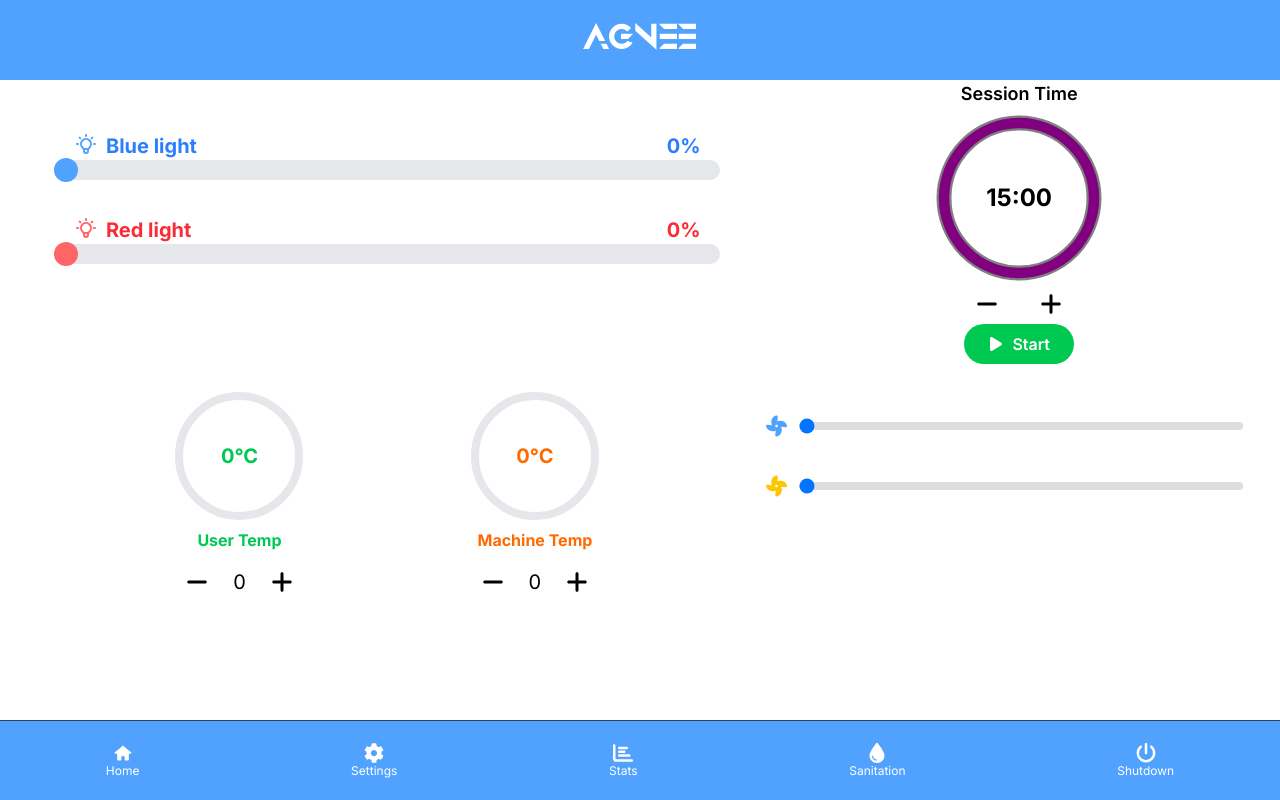
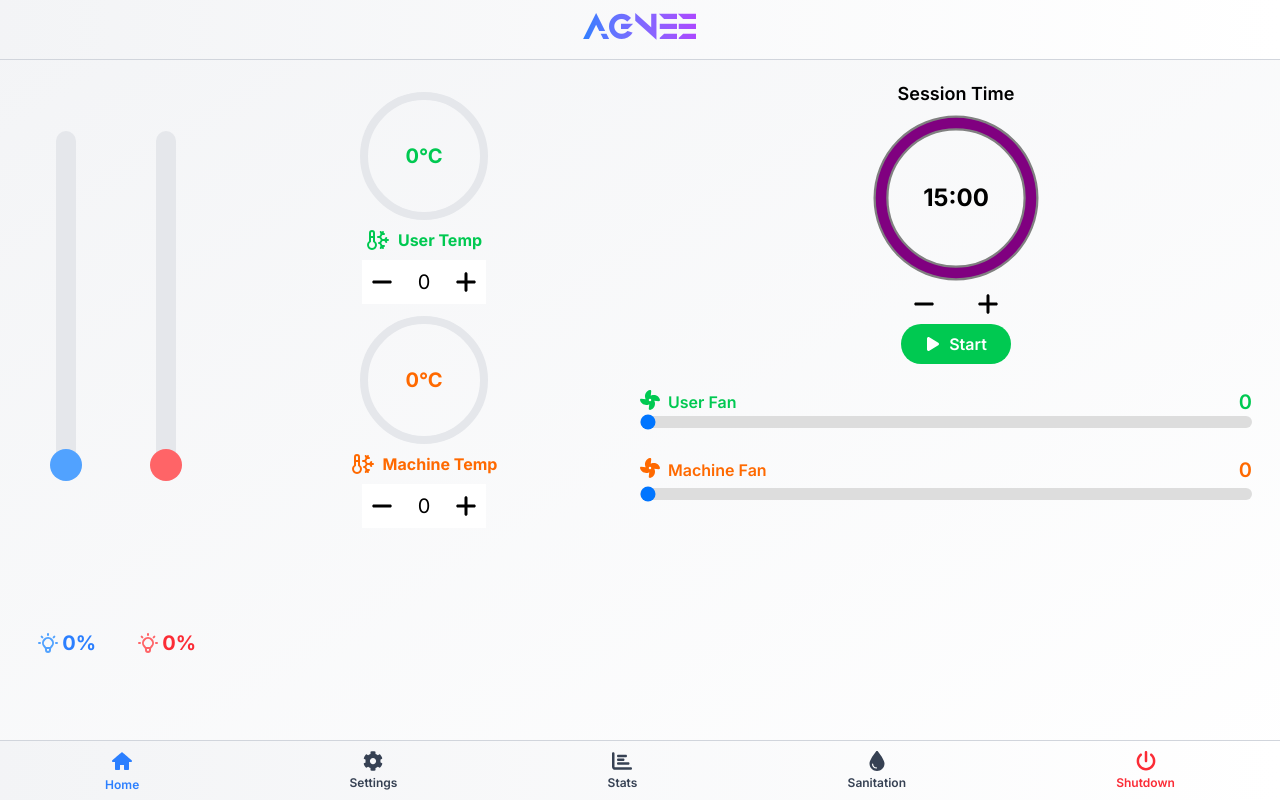
Before and after one commit to Fardin2112/Agnne, a React (Vite) app in the folder client/: page / in a window 1280 px wide. Built offline with nearby package versions, Linux system fonts and the light colour scheme; no server answers.

Commit message:
update UI

```diff
--- a/client/src/App.jsx
+++ b/client/src/App.jsx
@@ -21,7 +21,7 @@ function App() {
   return (
     <div
       className={`h-screen w-screen flex flex-col ${
-        isDarkMode ? "bg-black text-white" : "bg-white text-black"
+        isDarkMode ? "bg-gradient-to-br from-gray-900 to-black text-white" : "bg-gradient-to-br from-gray-100 to-white text-black"
       }`}
     >
       {showAnimation ? (
--- a/client/src/components/AgneeAnimation.jsx
+++ b/client/src/components/AgneeAnimation.jsx
@@ -1,30 +1,145 @@
-import { motion } from "framer-motion";
-import bgvedio from '../assets/vedios/Agnee.mp4';
-import logo from '../assets/AGNEE_LOGO.png';
+import { motion, AnimatePresence } from "framer-motion";
+import { useEffect, useState } from "react";
 
 const AgneeAnimation = () => {
+  const [isVisible, setIsVisible] = useState(true);
+
+  // Auto-dismiss after 4 seconds
+  useEffect(() => {
+    const timer = setTimeout(() => {
+      setIsVisible(false);
+    }, 4000);
+    return () => clearTimeout(timer);
+  }, []);
+
+  // Variants for each letter
+  const letterVariants = {
+    initial: {
+      opacity: 0,
+      y: 100,
+      rotateX: 90,
+      scale: 0.5,
+    },
+    animate: (i) => ({
+      opacity: 1,
+      y: 0,
+      rotateX: 0,
+      scale: 1,
+      transition: {
+        duration: 0.8,
+        delay: i * 0.2,
+        ease: "easeOut",
+        type: "spring",
+        stiffness: 100,
+      },
+    }),
+    exit: (i) => ({
+      opacity: 0,
+      y: -100,
+      rotateX: -90,
+      transition: {
+        duration: 0.5,
+        delay: i * 0.1,
+        ease: "easeIn",
+      },
+    }),
+  };
+
+  // Letters for "AGNEE"
+  const letters = ["A", "G", "N", "E", "E"];
+
   return (
-    <div className="relative flex justify-center items-center h-screen w-full bg-black overflow-hidden">
-      {/* Background Video */}
-      <video
-        className="absolute top-0 left-0 w-full h-full object-cover"
-        autoPlay
-        loop
-        muted
-      >
-        <source src={bgvedio} type="video/mp4" />
-      </video>
+    <AnimatePresence>
+      {isVisible && (
+        <motion.div
+          className="relative flex justify-center items-center h-[600px] w-full bg-gradient-to-br from-gray-900 to-black overflow-hidden"
+          initial={{ opacity: 1 }}
+          exit={{ opacity: 0 }}
+          transition={{ duration: 1 }}
+        >
+          {/* Particle Background */}
+          <div className="absolute inset-0">
+            {[...Array(20)].map((_, i) => (
+              <motion.div
+                key={i}
+                className="absolute w-1 h-1 bg-purple-400 rounded-full"
+                initial={{
+                  x: Math.random() * 1024,
+                  y: Math.random() * 600,
+                  opacity: 0,
+                }}
+                animate={{
+                  y: Math.random() * -600,
+                  opacity: [0, 1, 0],
+                  scale: Math.random() * 1.5,
+                }}
+                transition={{
+                  duration: 2.5 + Math.random() * 2,
+                  repeat: Infinity,
+                  delay: Math.random(),
+                }}
+              />
+            ))}
+          </div>
 
-      {/* Centered Logo */}
-      <motion.img
-        src={logo}
-        alt="Agnee Logo"
-        className="relative w-40 md:w-60"
-        initial={{ opacity: 0, scale: 0.5 }}
-        animate={{ opacity: 1, scale: 3 }}
-        transition={{ duration: 2.5 }}
-      />
-    </div>
+          {/* Glassmorphism Overlay */}
+          <motion.div
+            className="absolute inset-0 bg-opacity-20 backdrop-blur-sm"
+            initial={{ opacity: 0 }}
+            animate={{ opacity: 1 }}
+            transition={{ duration: 1.5 }}
+          />
+
+          {/* 3D Animated Text */}
+          <div className="flex space-x-2" style={{ perspective: "1000px", fontFamily: "Anurati" }}>
+            {letters.map((letter, index) => (
+              <motion.span
+                key={index}
+                className="text-7xl font-bold bg-clip-text text-transparent bg-gradient-to-r from-blue-400 to-purple-500"
+                variants={letterVariants}
+                initial="initial"
+                animate="animate"
+                exit="exit"
+                custom={index}
+              >
+                {letter}
+              </motion.span>
+            ))}
+          </div>
+
+          {/* Glow Effect */}
+          <motion.div
+            className="absolute w-96 h-96 bg-blue-500 rounded-full filter blur-3xl"
+            initial={{ scale: 0, opacity: 0 }}
+            animate={{ scale: 1.2, opacity: 0.2 }}
+            transition={{ duration: 2, ease: "easeInOut" }}
+          />
+
+          {/* Sliding Tagline */}
+          <motion.p
+            className="absolute bottom-16 text-lg font-semibold text-white opacity-80"
+            initial={{ x: -200, opacity: 0 }}
+            animate={{ x: 0, opacity: 1 }}
+            transition={{ duration: 1, delay: 1.5, ease: "easeOut" }}
+          >
+            Ignite Your Future
+          </motion.p>
+
+          {/* Subtle Wave Effect */}
+          <motion.div
+            className="absolute bottom-0 w-full h-16 bg-gradient-to-t from-blue-500 to-transparent opacity-20"
+            initial={{ y: 20, opacity: 0 }}
+            animate={{ y: 0, opacity: 1 }}
+            transition={{
+              duration: 2,
+              repeat: Infinity,
+              repeatType: "reverse",
+              ease: "easeInOut",
+            }}
+          />
+        </motion.div>
+      )}
+    </AnimatePresence>
   );
 };
 
--- a/client/src/components/Controller.jsx
+++ b/client/src/components/Controller.jsx
@@ -5,10 +5,10 @@ import RightController from './RightController'
 function Controller() {
   return (
     <div className='h-full w-full flex'>
-        <div className='w-[60%]'>
+        <div className='w-[50%]'>
            <LeftController/>
         </div>
-        <div className='w-[40%]'>
+        <div className='w-[50%]'>
         <RightController/>
         </div>
 
--- a/client/src/components/Footer.jsx
+++ b/client/src/components/Footer.jsx
@@ -18,42 +18,90 @@ function Footer() {
   return (
     <>
       {/* Footer */}
-      <div className={`h-[10%] ${isDarkMode ? "bg-black" : "bg-blue-400"} text-white flex justify-around items-center border-t border-gray-700 fixed bottom-0 left-0 w-full`}>
-        <NavLink to="/" className="flex flex-col items-center">
-          <TiHome size={20} />
-          <span className="text-xs">Home</span>
+      <div
+        className={`h-[60px] flex justify-around items-center fixed bottom-0 left-0 w-full z-50 bg-opacity-80 backdrop-blur-md border-t border-opacity-20 ${
+          isDarkMode ? "bg-gradient-to-r from-gray-900 to-black border-gray-700 text-white" : "bg-gradient-to-r from-gray-100 to-white border-gray-300 text-gray-900"
+        }`}
+      >
+        <NavLink
+          to="/"
+          className={({ isActive }) =>
+            `flex flex-col items-center transition-all duration-300 transform hover:scale-110 ${
+              isActive ? "text-blue-500" : isDarkMode ? "text-gray-300" : "text-gray-700"
+            }`
+          }
+        >
+          <TiHome size={24} className="mb-1" />
+          <span className="text-xs font-semibold">Home</span>
         </NavLink>
 
-        <NavLink to="/settings" className="flex flex-col items-center">
-          <FaCog size={20} />
-          <span className="text-xs">Settings</span>
+        <NavLink
+          to="/settings"
+          className={({ isActive }) =>
+            `flex flex-col items-center transition-all duration-300 transform hover:scale-110 ${
+              isActive ? "text-blue-500" : isDarkMode ? "text-gray-300" : "text-gray-700"
+            }`
+          }
+        >
+          <FaCog size={20} className="mb-1" />
+          <span className="text-xs font-semibold">Settings</span>
         </NavLink>
 
-        <NavLink to="/stats" className="flex flex-col items-center">
-          <FaChartBar size={20} />
-          <span className="text-xs">Stats</span>
+        <NavLink
+          to="/stats"
+          className={({ isActive }) =>
+            `flex flex-col items-center transition-all duration-300 transform hover:scale-110 ${
+              isActive ? "text-blue-500" : isDarkMode ? "text-gray-300" : "text-gray-700"
+            }`
+          }
+        >
+          <FaChartBar size={20} className="mb-1" />
+          <span className="text-xs font-semibold">Stats</span>
         </NavLink>
 
-        <NavLink to="/sanitation" className="flex flex-col items-center">
-          <FaDroplet size={20} />
-          <span className="text-xs">Sanitation</span>
+        <NavLink
+          to="/sanitation"
+          className={({ isActive }) =>
+            `flex flex-col items-center transition-all duration-300 transform hover:scale-110 ${
+              isActive ? "text-blue-500" : isDarkMode ? "text-gray-300" : "text-gray-700"
+            }`
+          }
+        >
+          <FaDroplet size={20} className="mb-1" />
+          <span className="text-xs font-semibold">Sanitation</span>
         </NavLink>
 
-        {/* Shutdown Button */}
-        <button onClick={() => setShowPopup(true)} className="flex flex-col items-center">
-          <FaPowerOff size={20} />
-          <span className="text-xs">Shutdown</span>
+        <button
+          onClick={() => setShowPopup(true)}
+          className="flex flex-col items-center transition-all duration-300 transform hover:scale-110 text-red-500"
+        >
+          <FaPowerOff size={20} className="mb-1" />
+          <span className="text-xs font-semibold">Shutdown</span>
         </button>
       </div>
 
       {/* Shutdown Confirmation Popup */}
       {showPopup && (
-        <div className="fixed inset-0 bg-black bg-opacity-50 flex justify-center items-center">
-          <div className="bg-white p-6 rounded-lg shadow-lg text-center">
-            <p className="text-lg font-semibold mb-4 text-black">Are you sure you want to shut down ?</p>
+        <div className="fixed inset-0 bg-black bg-opacity-50 flex justify-center items-center z-50">
+          <div
+            className={`p-6 rounded-2xl shadow-2xl bg-opacity-90 backdrop-blur-lg transform transition-all duration-300 scale-100 ${
+              isDarkMode ? "bg-gradient-to-br from-gray-800 to-black text-white" : "bg-gradient-to-br from-white to-gray-100 text-black"
+            }`}
+          >
+            <p className="text-lg font-semibold mb-4">Are you sure you want to shut down?</p>
             <div className="flex justify-center space-x-4">
-              <button onClick={handleShutdown} className="px-4 py-2 bg-red-500 text-white rounded hover:bg-red-600">Yes</button>
-              <button onClick={() => setShowPopup(false)} className="px-4 py-2 bg-gray-300 rounded hover:bg-gray-400">No</button>
+              <button
+                onClick={handleShutdown}
+                className="px-4 py-2 text-white rounded-xl bg-gradient-to-r from-red-500 to-red-700 shadow-lg transform transition-all duration-300 hover:scale-105 active:scale-95"
+              >
+                Yes
+              </button>
+              <button
+                onClick={() => setShowPopup(false)}
+                className="px-4 py-2 text-white rounded-xl bg-gradient-to-r from-gray-500 to-gray-700 shadow-lg transform transition-all duration-300 hover:scale-105 active:scale-95"
+              >
+                No
+              </button>
             </div>
           </div>
         </div>
--- a/client/src/components/LeftController.jsx
+++ b/client/src/components/LeftController.jsx
@@ -2,6 +2,7 @@ import React, { useContext } from "react";
 import { FaMinus, FaPlus } from "react-icons/fa6";
 import { AppContext } from "../context/AppContext";
 import { HiOutlineLightBulb } from "react-icons/hi";
+import { TbTemperatureSnow } from "react-icons/tb";
 import axios from "axios";
 
 const LeftController = () => {
@@ -88,17 +89,11 @@ const LeftController = () => {
   const circumference = 376.99;
 
   return (
-    <div className="flex flex-col justify-center items-center h-full w-full pt-10">
-      <div className="flex flex-col w-[90%] h-[40%] items-center p-2">
+    <div className="flex justify-center items-center h-full w-full">
+      <div className="flex w-[200px] h-full items-center pl-2 pt-10">
         {/* 🔵 Blue Light Slider */}
-        <div className="flex flex-col w-full items-center ">
-          <div className="flex justify-between items-center w-full px-5 pt-1 text-xl font-bold text-blue-500">
-            <div className="flex gap-2">
-            <HiOutlineLightBulb className="text-blue-400 text-2xl" />
-            <p>Blue light</p>
-            </div>
-            <p>{blueLight}%</p>
-          </div>
+        <div className="flex flex-col w-[100px] h-full items-center">
+
           <div className="flex flex-col w-full h-full items-center">
             <input
               type="range"
@@ -109,23 +104,23 @@ const LeftController = () => {
               style={{
                 background: `linear-gradient(to right, #3b82f6 ${blueLight}%, #e5e7eb ${blueLight}%)`,
               }}
-              className="w-[100%] h-5 appearance-none bg-gray-300 rounded-full outline-none transform origin-center cursor-pointer
-                [&::-webkit-slider-thumb]:w-6 [&::-webkit-slider-thumb]:h-6 [&::-webkit-slider-thumb]:bg-blue-400 [&::-webkit-slider-thumb]:rounded-full
+              className="w-[350px] mt-44 h-5 appearance-none bg-gray-300 rounded-full outline-none transform -rotate-90 origin-center cursor-pointer
+                [&::-webkit-slider-thumb]:w-8 [&::-webkit-slider-thumb]:h-8 [&::-webkit-slider-thumb]:bg-blue-400 [&::-webkit-slider-thumb]:rounded-full
                 [&::-webkit-slider-thumb]:appearance-none [&::-webkit-slider-thumb]:cursor-pointer"
             />
+          </div>
+          <div className="flex justify-between items-center w-full h-full px-5 pt-9 text-xl font-bold text-blue-500">
+            <div className="flex gap-1">
+            <HiOutlineLightBulb className="text-blue-400 text-2xl" />
+            {/* <p>Blue light</p> */}
+            </div>
+            <p>{blueLight}%</p>
           </div>
 
         </div>
 
         {/* 🔴 Red Light Slider */}
-        <div className="flex flex-col pb-10 w-full pt-8 items-center">
-        <div className="flex justify-between px-5 w-full items-center pt-1 text-xl font-bold text-red-500">
-          <div className="flex gap-2">
-          <HiOutlineLightBulb className="text-red-400 text-2xl" />
-          <p>Red light</p>
-          </div>
-            <p>{redLight}%</p>
-          </div>
+        <div className="flex flex-col w-[100px] h-full items-center">
           <div className="flex flex-col h-full w-full items-center">
             <input
               type="range"
@@ -136,18 +131,24 @@ const LeftController = () => {
               style={{
                 background: `linear-gradient(to right, #ef4444 ${redLight}%, #e5e7eb ${redLight}%)`,
               }}
-              className="w-[100%] h-5 appearance-none bg-gray-300 rounded-full outline-none transform origin-center cursor-pointer
-                [&::-webkit-slider-thumb]:w-6 [&::-webkit-slider-thumb]:h-6 [&::-webkit-slider-thumb]:bg-red-400 [&::-webkit-slider-thumb]:rounded-full
+              className="w-[350px] mt-44 h-5 appearance-none bg-gray-300 rounded-full outline-none transform -rotate-90 origin-center cursor-pointer
+                [&::-webkit-slider-thumb]:w-8 [&::-webkit-slider-thumb]:h-8 [&::-webkit-slider-thumb]:bg-red-400 [&::-webkit-slider-thumb]:rounded-full
                 [&::-webkit-slider-thumb]:appearance-none [&::-webkit-slider-thumb]:cursor-pointer"
             />
           </div>
-
+          <div className="flex justify-between items-center w-full h-full px-5 pt-9 text-xl font-bold text-red-500">
+          <div className="flex gap-2">
+          <HiOutlineLightBulb className="text-red-400 text-2xl" />
+          {/* <p>Red light</p> */}
+          </div>
+            <p>{redLight}%</p>
+          </div>
         </div>
 
       </div>
 
       {/* below part  user and machine temp */}
-      <div className="flex h-[60%] justify-evenly w-full pb-3">
+      <div className="flex flex-col w-full h-full pb-3 pt-3">
         {/* 🌡️ User Temp Control */}
         <div className="flex flex-col items-center">
           <div className="w-32 h-32 relative flex items-center justify-center">
@@ -167,7 +168,10 @@ const LeftController = () => {
             </svg>
             <p className="text-xl font-bold text-green-500 z-10">{userTemp}°C</p>
           </div>
-          <p className="mt-2 text-green-500 font-bold">User Temp</p>
+          <div className="flex items-center  gap-2 mt-2 text-green-500 font-bold">
+            <TbTemperatureSnow className="text-2xl" />
+            <p>User Temp</p>
+            </div>
           <div className={`flex gap-2 mt-2 ${isDarkMode ? "bg-black text-white" : "bg-white text-black"}`}>
             <button onClick={decreaseUserTemp} className="px-2 py-2 rounded">
               <FaMinus className="text-2xl"/>
@@ -180,7 +184,7 @@ const LeftController = () => {
         </div>
 
         {/* ⚙️ Machine Temp Control */}
-        <div className="flex flex-col items-center">
+        <div className="flex flex-col items-center pt-3">
           <div className="w-32 h-32 relative flex items-center justify-center">
             <svg className="absolute w-full h-full" viewBox="0 0 128 128">
               <circle cx="64" cy="64" r="60" fill="none" stroke="#e5e7eb" strokeWidth="8" />
@@ -198,7 +202,10 @@ const LeftController = () => {
             </svg>
             <p className="text-xl font-bold text-orange-500 z-10">{machineTemp}°C</p>
           </div>
-          <p className="mt-2 text-orange-500 font-bold">Machine Temp</p>
+          <div className="flex items-center gap-2 mt-2 text-orange-500 font-bold">
+          <TbTemperatureSnow className="text-2xl" />
+            <p>Machine Temp</p>
+            </div>
           <div className={`flex gap-2 mt-2 ${isDarkMode ? "bg-black text-white" : "bg-white text-black"}`}>
             <button onClick={decreaseMachineTemp} className="px-2 py-2 rounded">
               <FaMinus className="text-2xl"/>
--- a/client/src/components/Navbar.jsx
+++ b/client/src/components/Navbar.jsx
@@ -2,14 +2,22 @@ import React, { useContext } from "react";
 import { AppContext } from "../context/AppContext";
 
 function Navbar() {
+  const { isDarkMode } = useContext(AppContext);
 
-  const {isDarkMode} = useContext(AppContext);
   return (
     <div
       style={{ fontFamily: "Anurati" }}
-      className={`h-[10vh] ${isDarkMode ? " bg-black" : "bg-blue-400 "} text-white flex items-center justify-center fixed top-0 left-0 w-full z-50`}
+      className={`h-[60px] flex items-center justify-center fixed top-0 left-0 w-full z-50 bg-opacity-80 backdrop-blur-md border-b border-opacity-20 ${
+        isDarkMode ? "bg-gradient-to-r from-gray-900 to-black border-gray-700" : "bg-gradient-to-r from-gray-100 to-white border-gray-300"
+      }`}
     >
-      <h1 className={`text-3xl font-bold`}>AGNEE</h1>
+      <h1
+        className={`text-3xl font-bold bg-clip-text text-transparent transition-all duration-300 ${
+          isDarkMode ? "bg-gradient-to-r from-red-400 to-pink-500" : "bg-gradient-to-r from-blue-500 to-purple-500"
+        }`}
+      >
+        AGNEE
+      </h1>
     </div>
   );
 }
--- a/client/src/components/RightController.jsx
+++ b/client/src/components/RightController.jsx
@@ -4,11 +4,11 @@ import { FaPlay, FaPause, FaFan, FaStop, FaMinus, FaPlus } from "react-icons/fa6
 import { AppContext } from "../context/AppContext";
 
 function RightController() {
-  const { isDarkMode, userFanSpeed,machineFanSpeed, setUserFanSpeed, setMachineFanSpeed } = useContext(AppContext);
+  const { isDarkMode, userFanSpeed,machineFanSpeed, setUserFanSpeed, setMachineFanSpeed,isRunning, setIsRunning } = useContext(AppContext);
 
   const [sessionTime, setSessionTime] = useState(15);
   const [timeLeft, setTimeLeft] = useState(sessionTime * 60);
-  const [isRunning, setIsRunning] = useState(false);
+
 
   const timerRef = useRef(null); // 🧠 Stores the timer id
 
@@ -205,40 +205,49 @@ function RightController() {
       </div>
 
       {/* Fan Sliders */}
-      <div className="w-full mt-6 space-y-2">
+      <div className="w-full mt-6 space-y-7 pr-5">
         {/* User Fan */}
         <div className="w-full">
-          <p className="text-center">User Fan</p>
+        <div className="flex items-center justify-between text-center font-semibold text-green-500">
+            <div className="flex gap-2">
+              <FaFan className="text-xl" />
+              <p>User Fan</p>
+            </div>
+            <p className="text-xl">{userFanSpeed}</p>
+          </div>
           <div className="flex items-center gap-3 ">
-            <FaFan className="text-blue-400 text-2xl" />
             <input
               type="range"
               min="0"
               max="100"
               value={userFanSpeed}
               onChange={handleUserfan}
-              style={{ background: `linear-gradient(to right, blue ${userFanSpeed}%, #ddd ${userFanSpeed}%)` }}
-              className="w-full appearance-none h-2 rounded-lg transition-all"
+              style={{ background: `linear-gradient(to right, green ${userFanSpeed}%, #ddd ${userFanSpeed}%)` }}
+              className="w-full appearance-none h-3 rounded-lg transition-all"
             />
-             <p className="text-xl pr-1">{userFanSpeed}</p>
           </div>
         </div>
 
         {/* Machine Fan */}
         <div className="w-full">
-          <p className="text-center">Machine Fan</p>
-          <div className="flex items-center gap-3">
-            <FaFan className="text-yellow-400 text-2xl" />
+          <div className="flex items-center justify-between text-center font-semibold text-orange-500">
+            <div className="flex gap-2">
+              <FaFan className="text-orange-500 text-xl" />
+              <p>Machine Fan</p>
+            </div>
+            <p className="text-xl text-orange-500">{machineFanSpeed}</p>
+          </div>
+          <div className="flex items-center gap-3 pt-1">
             <input
               type="range"
               min="0"
               max="100"
               value={machineFanSpeed}
               onChange={handleMachinefan}
-              style={{ background: `linear-gradient(to right, yellow ${machineFanSpeed}%, #ddd ${machineFanSpeed}%)` }}
-              className="w-full appearance-none h-2 rounded-lg transition-all"
+              style={{ background: `linear-gradient(to right, orange ${machineFanSpeed}%, #ddd ${machineFanSpeed}%)` }}
+              className="w-full appearance-none h-3 rounded-lg transition-all"
             />
-            <p className="text-xl pr-1">{machineFanSpeed}</p>
+
           </div>
         </div>
       </div>
--- a/client/src/context/AppContext.jsx
+++ b/client/src/context/AppContext.jsx
@@ -20,6 +20,7 @@ const AppContextProvider = (props) => {
 
   // 📊 UI states for specific ESP32 stats
 
+  const [isRunning, setIsRunning] = useState(false); // is session running
 
   const [blueLight, setBlueLight] = useState(0);                  // Blue light intensity
   const [redLight, setRedLight] = useState(0);                    // Red light intensity
@@ -195,6 +196,8 @@ const AppContextProvider = (props) => {
     emergencyStop,setEmergencyStop,   // Errors
     overheatError, setOverheatError,
 
+    isRunning, setIsRunning , // session is runing
+
     espData,
     connected,
     sendWsMessage, // 👈 Send commands from any component
```
Also changed, not shown: client/src/pages/Sanitation.jsx (+75 -31 lines).
